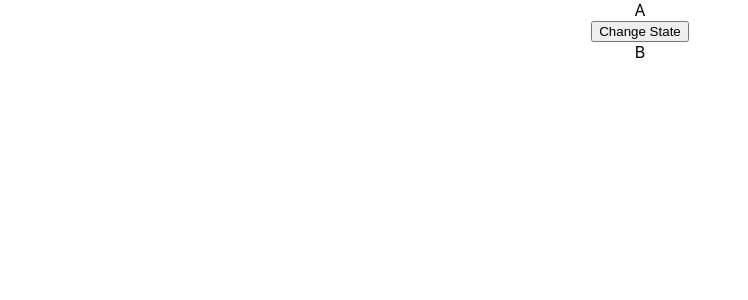
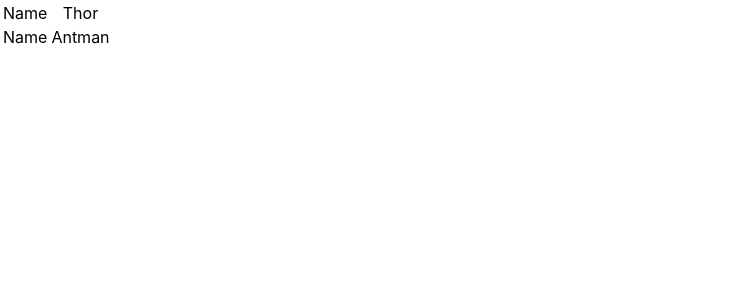
Before and after one commit to Thaneshwor/learning-react, a React (Create React App) app: page / in a window 1280 px wide. Shown: the top 300 px of the page, without its empty margins (0-748 px from the left). Built offline with nearby package versions, Linux system fonts and the light colour scheme.

Commit message:
React Fragment example

```diff
--- a/src/App.js
+++ b/src/App.js
@@ -23,14 +23,16 @@
 // import StyleSheet from './components/day3/StyleSheet';
 // import Inline from './components/day3/Inline';
 // import styles from './components/day3/css/myStyle.module.css';
-import Form from './components/day3/formHandling/Form';
-import Reservation from './components/day3/formHandling/Reservation';
-import LifecycleA from './components/day3/componentlifeCycle/LifecycleA';
+// import Form from './components/day3/formHandling/Form';
+// import Reservation from './components/day3/formHandling/Reservation';
+// import LifecycleA from './components/day3/componentlifeCycle/LifecycleA';
+// import FragmentDemo from './components/day3/fragments/FragmentDemo';
+import Table from './components/day3/fragments/Table';
 class App extends Component {
   render() {
     return (
       <div className="App">
-        <LifecycleA />
+        <Table />
       </div >
     )
   }
--- /dev/null
+++ b/src/components/day3/fragments/Columns.js
@@ -0,0 +1,12 @@
+import React from 'react'
+
+function Columns(props) {
+    return (
+        <>
+            <td>Name</td>
+            <td>{props.name}</td>
+        </>
+    )
+}
+
+export default Columns
--- /dev/null
+++ b/src/components/day3/fragments/FragmentDemo.js
@@ -0,0 +1,12 @@
+import React from 'react'
+
+function FragmentDemo() {
+    return (
+        <React.Fragment>
+            <h1> Fragment Demo</h1>
+            <p>This describe fragment demo comonent</p>
+        </React.Fragment>
+    )
+}
+
+export default FragmentDemo
--- /dev/null
+++ b/src/components/day3/fragments/Row.js
@@ -0,0 +1,14 @@
+import React from 'react'
+import Columns from './Columns';
+
+function Row(props) {
+    return (
+
+        < tr >
+            <Columns name={props.name} />
+        </tr >
+    )
+}
+
+
+export default Row;
--- /dev/null
+++ b/src/components/day3/fragments/Table.js
@@ -0,0 +1,18 @@
+import React from 'react'
+import Columns from './Columns';
+import Row from './Row';
+
+function Table() {
+    return (
+        <table>
+            <tbody>
+
+                <Row name={'Thor'} />
+                <Row name={'Antman'} />
+
+            </tbody>
+        </table>
+    )
+}
+
+export default Table
```
